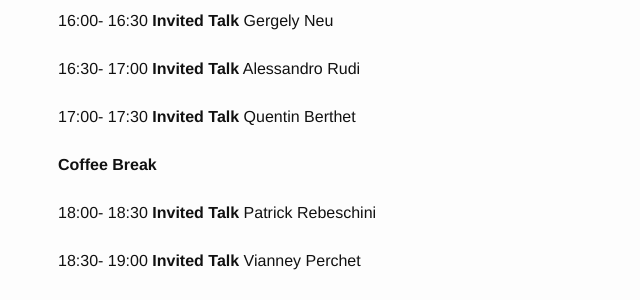
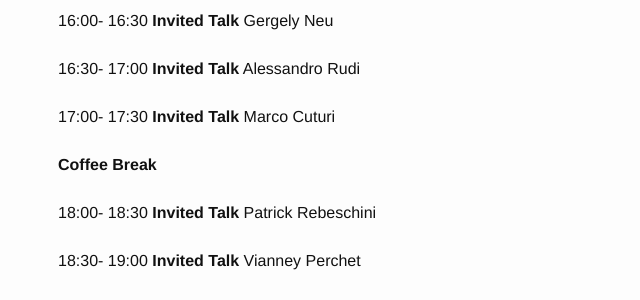
Before and after one commit to dalimeeting/dalimeeting.github.io, a Jekyll site: the page built from _posts/2019-09-05-workshop-05-01.md, in a window 1280 px wide. Shown: the part 1137-1437 px from the top of the page, without its empty margins (212-852 px from the left). Built offline with Jekyll 4.4.1, drawn with Linux system fonts in a browser that asks for light colours.

Commit message:
change author

```diff
--- a/_posts/2019-09-05-workshop-05-01.md
+++ b/_posts/2019-09-05-workshop-05-01.md
@@ -73,8 +73,8 @@ talks:
   end: "17:00"
 - title: "Invited Talk"
   author:
-  - given: Quentin
-    family: Berthet
+  - given: Marco
+    family: Cuturi
   abstract: My abstract here
   start: "17:00"
   end: "17:30"
```
